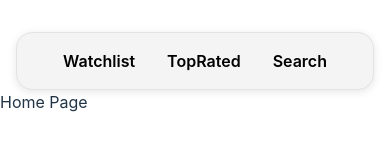
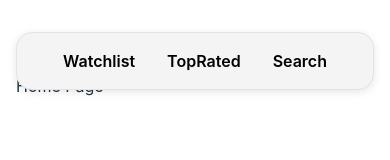
Before and after one commit to mksoofian/my_movies_spa, a React (Vite) app: page / in a window 390 px wide. Shown: the top 160 px of the page. Built offline with nearby package versions, Linux system fonts and the light colour scheme.

Commit message:
improved margins for body and header to be uniform by removing <header/> margin and adding to <body/>

```diff
--- a/src/App.css
+++ b/src/App.css
@@ -23,10 +23,6 @@ h4 {
 header {
   position: sticky;
   top: 2rem;
-  /* left: 50%; */
-  /* transform: translate(-50%, -50%); */
-  /* max-width: 1200px; */
-  margin: 1rem;
   background-color: #f4f4f4;
   border: 1px solid #e3e3e3;
   border-radius: 1rem;
--- a/src/index.css
+++ b/src/index.css
@@ -40,12 +40,17 @@ input:focus-visible {
 }
 
 body {
-  margin: 0;
+  margin: 2rem;
   place-items: center;
   min-width: 320px;
   min-height: 100vh;
 }
 
+@media (max-width: 500px) {
+  body {
+    margin: 1rem;
+  }
+}
 h1 {
   font-size: 3.2em;
   line-height: 1.1;
```
